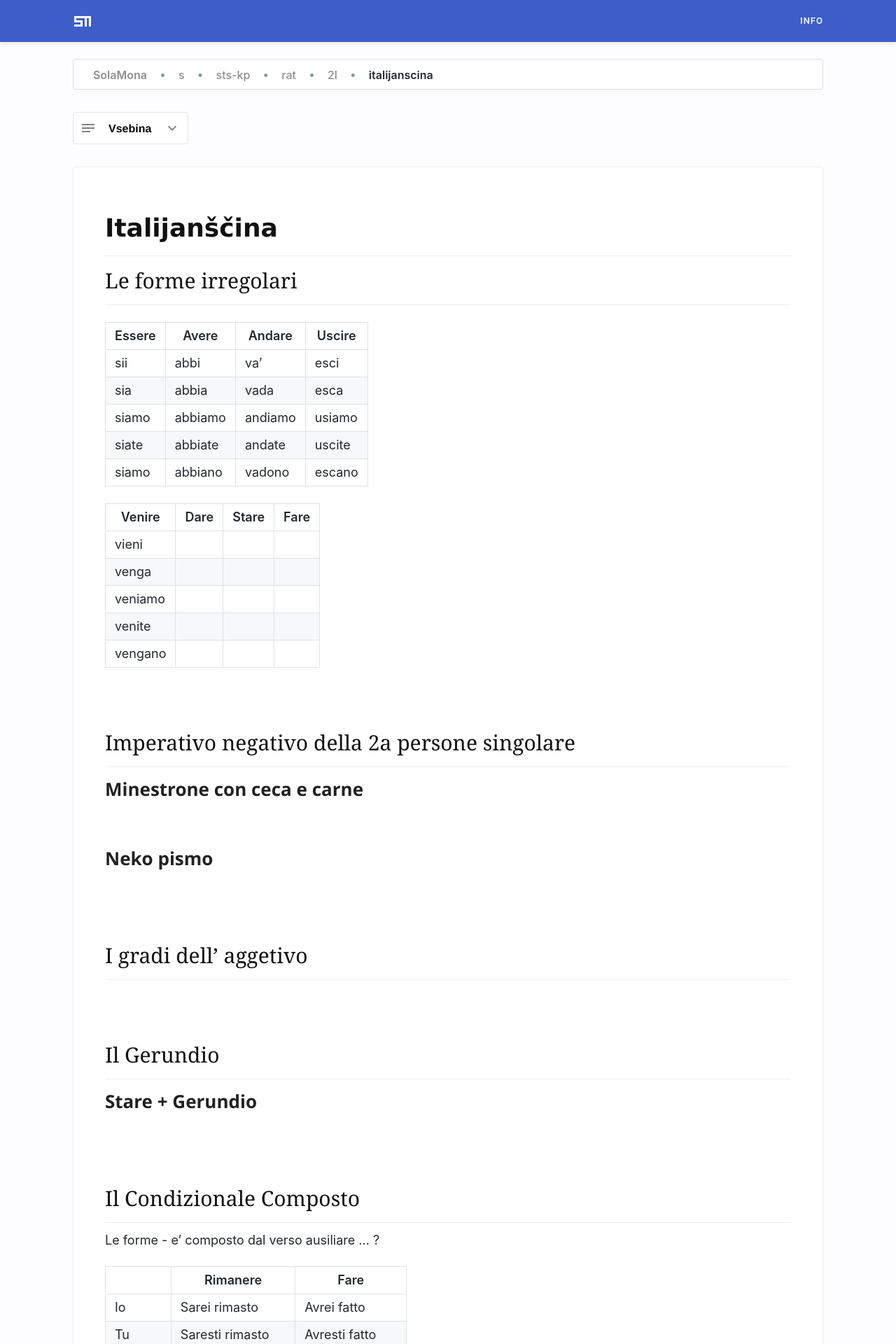
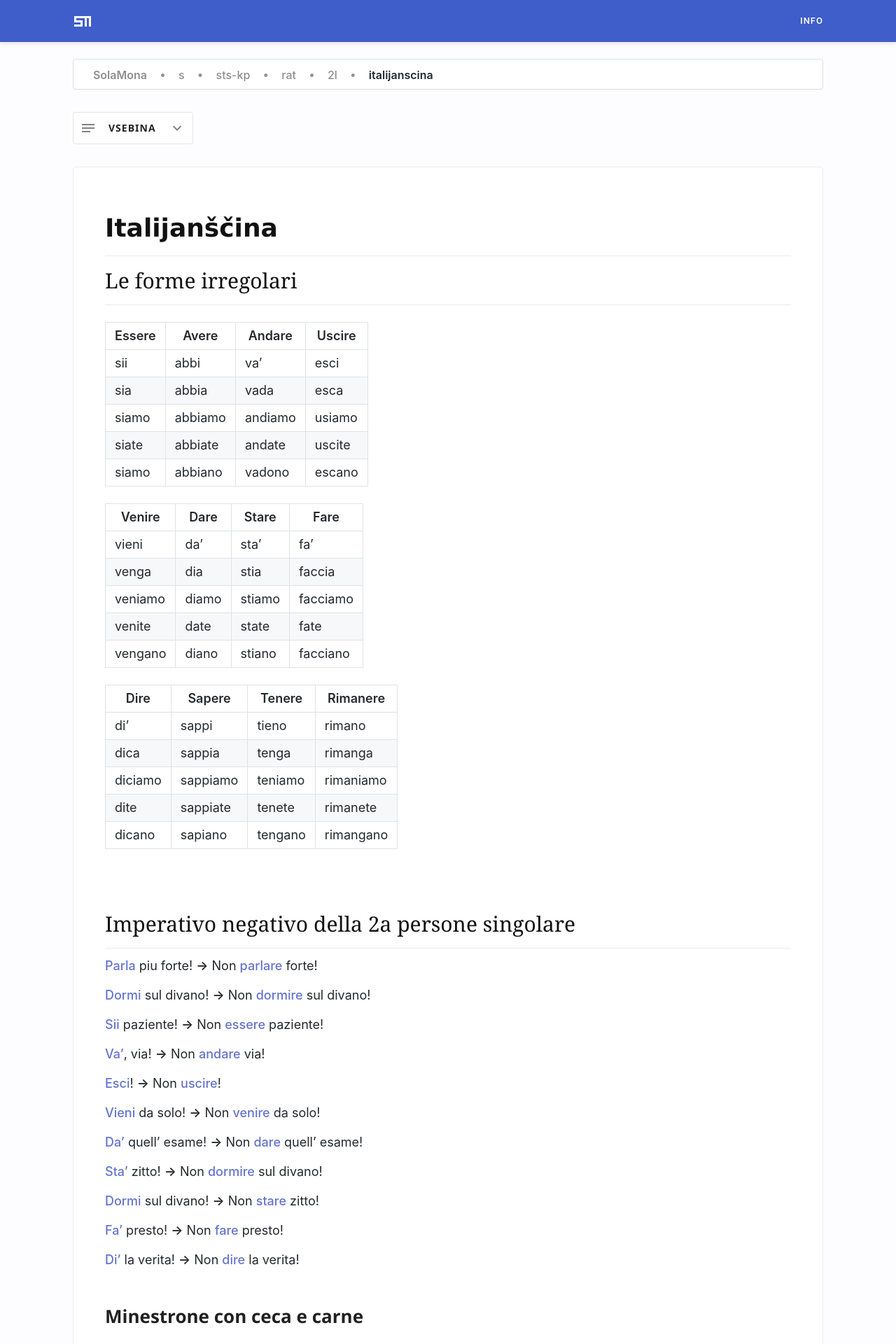
Before and after one commit to elieven/elieven.github.io, a Jekyll site: the page built from s/sts-kp/rat/2l/italijanscina.md, in a window 1280 px wide. Shown: the top 1920 px of the page at 70% size. Built offline with Jekyll 4.4.1, drawn with Linux system fonts in a browser that asks for light colours; some of the changed text lies outside the part shown.

Commit message:
fdfghj,k.

```diff
--- a/_layouts/default.html
+++ b/_layouts/default.html
@@ -33,7 +33,7 @@
 
 </head>
 
-<body oncontextmenu="return false;">
+<body">
 
   <div id="notification-container">
 
@@ -63,6 +63,6 @@
     gtag('config', 'UA-123951407-1');
   </script>
 
-</body>
+  </body>
 
 </html>
--- a/_layouts/document.html
+++ b/_layouts/document.html
@@ -1,6 +1,13 @@
 ---
 layout: default
 ---
+
+<!-- SVG Graphs and such -->
+{% if page.jsxgraph %}
+<script type="text/javascript" charset="UTF-8" src="//cdnjs.cloudflare.com/ajax/libs/jsxgraph/0.99.7/jsxgraphcore.js">
+</script>
+<link rel="stylesheet" type="text/css" href="//cdnjs.cloudflare.com/ajax/libs/jsxgraph/0.99.7/jsxgraph.css" />
+{% endif %}
 
 <div id="animations-overlay">
 
@@ -138,10 +145,3 @@ layout: default
 <!-- Here be dragons -->
 
 {% endif %}
-
-<!-- SVG Graphs and such -->
-{% if page.jsxgraph %}
-<script type="text/javascript" charset="UTF-8" src="//cdnjs.cloudflare.com/ajax/libs/jsxgraph/0.99.7/jsxgraphcore.js">
-</script>
-<link rel="stylesheet" type="text/css" href="//cdnjs.cloudflare.com/ajax/libs/jsxgraph/0.99.7/jsxgraph.css" />
-{% endif %}
--- a/assets/css/_doc2.scss
+++ b/assets/css/_doc2.scss
@@ -74,11 +74,14 @@ header::before {
     }
 
     span {
-      font-family: Helvetica;
-      font-size: 16px;
-      font-weight: 600;
+      font-family: Segoe UI; //Helvetica;
+      font-size: 14px;
+      font-weight: 700;
+      color: #212121;
       height: 100%;
-      line-height: $d + 2px;
+      letter-spacing: 1px;
+      line-height: $d;
+      text-transform: uppercase;
       padding: 0 8px;
     }
 
--- a/s/sts-kp/rat/2l/italijanscina.md
+++ b/s/sts-kp/rat/2l/italijanscina.md
@@ -17,19 +17,49 @@ title: Italijanščina • 2. letnik • Računalniški Tehnik • STŠ Koper
 
 
 
-| Venire  | Dare | Stare | Fare |
-| ------- | ---- | ----- | ---- |
-| vieni   |      |       |      |
-| venga   |      |       |      |
-| veniamo |      |       |      |
-| venite  |      |       |      |
-| vengano |      |       |      |
+| Venire  | Dare  | Stare  | Fare     |
+| ------- | ----- | ------ | -------- |
+| vieni   | da'   | sta'   | fa'      |
+| venga   | dia   | stia   | faccia   |
+| veniamo | diamo | stiamo | facciamo |
+| venite  | date  | state  | fate     |
+| vengano | diano | stiano | facciano |
 
 
+
+| Dire    | Sapere   | Tenere  | Rimanere  |
+| ------- | -------- | ------- | --------- |
+| di'     | sappi    | tieno   | rimano    |
+| dica    | sappia   | tenga   | rimanga   |
+| diciamo | sappiamo | teniamo | rimaniamo |
+| dite    | sappiate | tenete  | rimanete  |
+| dicano  | sapiano  | tengano | rimangano |
 
 
 
 ## Imperativo negativo della 2a persone singolare
+
+[Parla](indigo) piu forte! **→** Non [parlare](indigo) forte!
+
+[Dormi](indigo) sul divano! **→** Non [dormire](indigo) sul divano!
+
+[Sii](indigo) paziente! **→** Non [essere](indigo) paziente!
+
+[Va'](indigo), via! **→** Non [andare](indigo) via!
+
+[Esci](indigo)! **→** Non [uscire](indigo)!
+
+[Vieni](indigo) da solo! **→** Non [venire](indigo) da solo!
+
+[Da'](indigo) quell' esame! **→** Non [dare](indigo) quell' esame!
+
+[Sta'](indigo) zitto! **→** Non [dormire](indigo) sul divano!
+
+[Dormi](indigo) sul divano! **→** Non [stare](indigo) zitto!
+
+[Fa'](indigo) presto! **→** Non [fare](indigo) presto!
+
+[Di'](indigo) la verita! **→** Non [dire](indigo) la verita!
 
 
 
@@ -50,6 +80,8 @@ title: Italijanščina • 2. letnik • Računalniški Tehnik • STŠ Koper
 
 
 ### Stare + Gerundio
+
+**Stare + gerundio** si usa per parlare di [un’azione che succede in questo momento](pink).
 
 
 
```
Also changed, not shown: s/sts-kp/rat/2l/matematika.md (+21 -62 lines), assets/LucyLogo.svg (added).
